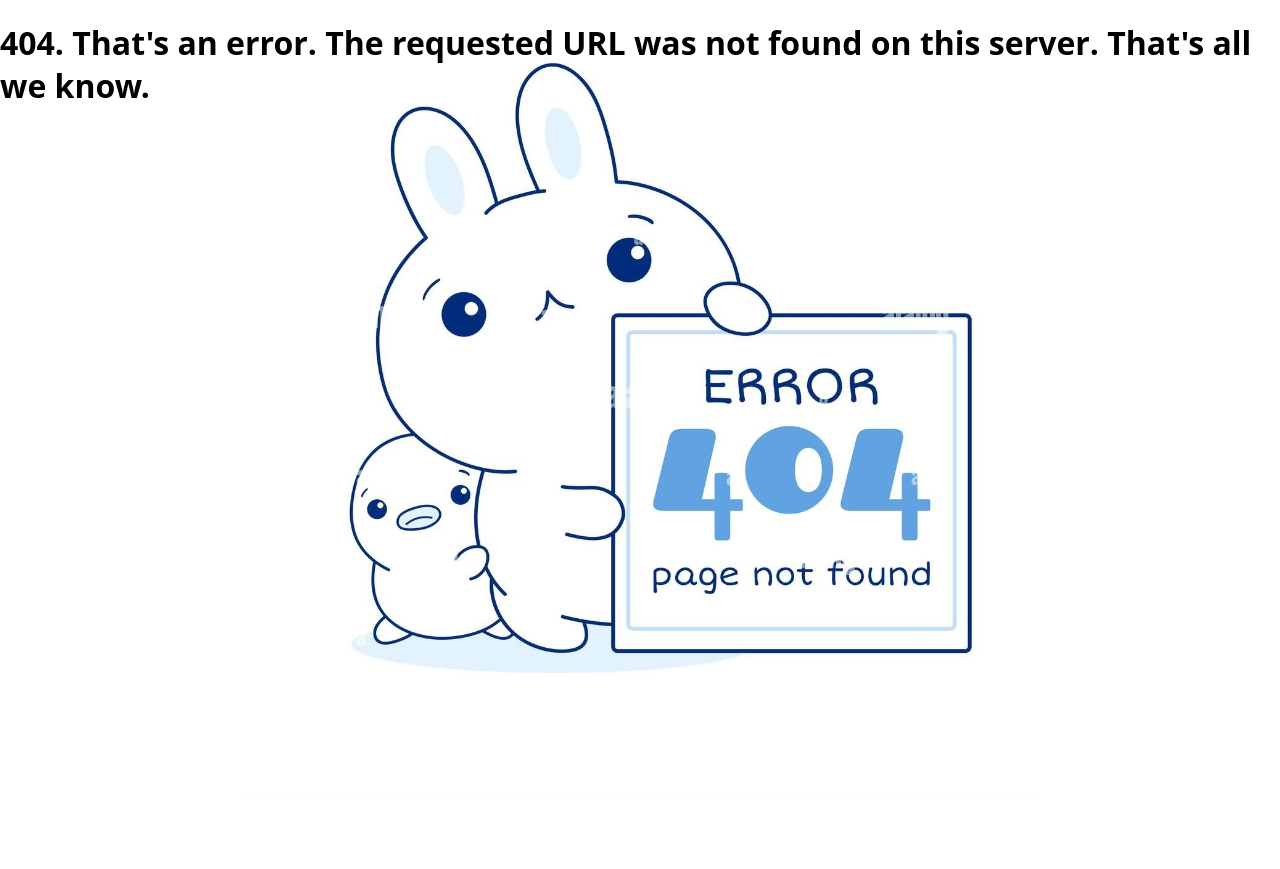
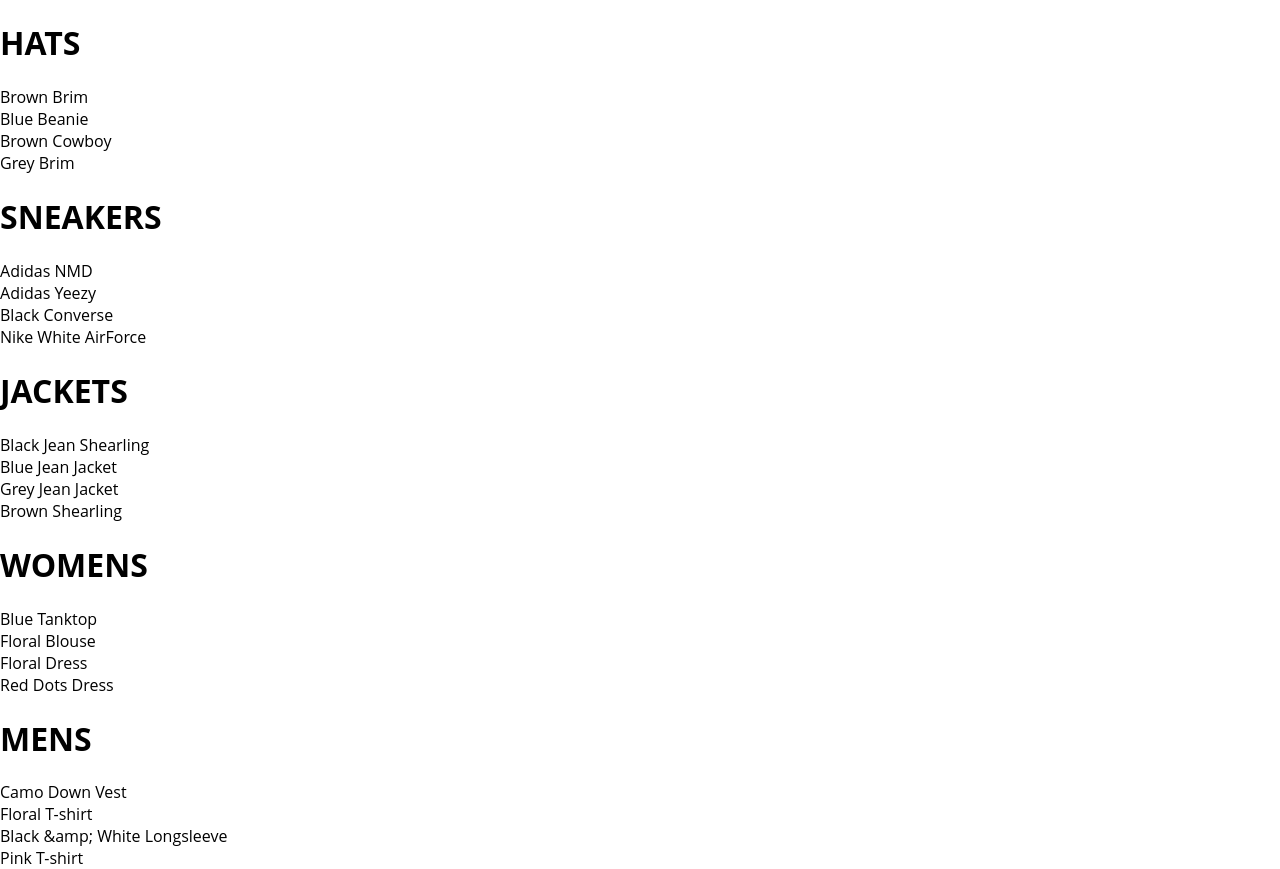
Before and after one commit to Dikshant09/crwn-clothing, a React (Create React App) app: page /shop in a window 1280 px wide. Before the commit this address had no page. Before the commit the page ends 800 px from the top, so only its background shows below. Built offline with nearby package versions, Linux system fonts and the light colour scheme.

Commit message:
Added Shop &collection preview pages. Also fixed hats page routing : )

```diff
--- a/package.json
+++ b/package.json
@@ -12,6 +12,7 @@
     "react-router-dom": "^6.2.2",
     "react-router-native": "^6.2.2",
     "react-scripts": "5.0.0",
+    "sass": "^1.49.10",
     "web-vitals": "^2.1.4",
     "yarn": "^1.22.18"
   },
--- a/src/App.js
+++ b/src/App.js
@@ -2,6 +2,8 @@
 import HomePage from './pages/homepage/homepage.component';
 import { BrowserRouter as Router, Routes, Route, Link, } from "react-router-dom";
 import ErrorPage from './components/ErrorPage/error.component';
+import ShopPage from './pages/shop/shop.component.jsx';
+
 
 const HatsPage = () => (
   <div>
@@ -16,6 +18,7 @@
       <Routes>
       <Route path="/" element={<HomePage /> } />
       <Route path="/hats" element={<HatsPage /> } />
+      <Route path="/shop" element={<ShopPage /> } />
       <Route path="*" element={<ErrorPage /> } />
       </Routes>
     </div>
--- a/src/components/ErrorPage/error.component.jsx
+++ b/src/components/ErrorPage/error.component.jsx
@@ -2,11 +2,6 @@
 import './error.styles.scss';
 const ErrorPage = () => (
     <div className="errorPage">
-        <h1>
-        404. That's an error. The requested URL was not found on this server. That's all we know.
-        </h1>
-        {/* <div className="errorPage"> */}
-        {/* </div> */}
     </div>
 )
 export default ErrorPage;
--- /dev/null
+++ b/src/components/collection-preview/collection-preview.component.jsx
@@ -0,0 +1,18 @@
+import React from 'react';
+import './collection-preview.styles.scss';
+
+const CollectionPreview = ({title, items, id}) => (
+    <div className = "collection-preview">
+        <h1 className = "title">{title.toUpperCase()}</h1>
+        <div className="preview">
+            {
+                items
+                .filter((item, id) => id < 4)
+                .map((item) => (
+                    <div key= {item.id}>{item.name}</div>
+                ))
+            }
+        </div>
+    </div>
+)
+export default CollectionPreview;
--- a/src/components/menu-item/menu-item.component.jsx
+++ b/src/components/menu-item/menu-item.component.jsx
@@ -5,13 +5,19 @@
 const MenuItem = ({title, imageUrl, size, linkUrl, match}) =>{
     let navigate = useNavigate();
     return(
-        <div className={`${size} menu-item`}>
+        <div className={`${size} menu-item`}
+            onClick = {
+                () => {
+                    if(linkUrl === 'shop/hats'){
+                        navigate("/hats");
+                    }
+                }}>
             <div className="background-image" style={{
             backgroundImage: `url(${imageUrl})`
             }}
-            onClick={() => { (linkUrl == "/hats") ? navigate("/hats") : navigate("/"); }}
+            // onClick={() => { navigate("/hats") }}
             />
-            <div className="content">
+            <div className="content" >
                 <h1 className="title">{title.toUpperCase() }</h1>
                 <span className="subtitle">Shop Now</span>
             </div>
--- /dev/null
+++ b/src/pages/shop/shop.component.jsx
@@ -0,0 +1,26 @@
+import React from "react";
+import SHOP_DATA from './shop.data.js';
+import CollectionPreview from '../../components/collection-preview/collection-preview.component.jsx';
+
+class ShopPage extends React.Component {
+  constructor(props) {
+    super(props);
+
+    this.state = {
+      collections: SHOP_DATA
+    }
+  }
+
+  render(){
+    const { collections } = this.state;
+      return (<div className = "shop-page">
+        {
+            collections.map(({id, ...OtherCollectionsProps}) => (
+              <CollectionPreview key={id} {...OtherCollectionsProps}/>
+            ))
+        }
+      </div>);
+  }
+}
+
+export default ShopPage;
--- /dev/null
+++ b/src/pages/shop/shop.data.js
@@ -0,0 +1,249 @@
+const SHOP_DATA = [
+    {
+        id: 1,
+        title: "Hats",
+        routeName: "hats",
+        items: [
+            {
+                id: 1,
+                name: "Brown Brim",
+                imageUrl: "https://i.ibb.co/ZYW3VTp/brown-brim.png",
+                price: 25,
+            },
+            {
+                id: 2,
+                name: "Blue Beanie",
+                imageUrl: "https://i.ibb.co/ypkgK0X/blue-beanie.png",
+                price: 18,
+            },
+            {
+                id: 3,
+                name: "Brown Cowboy",
+                imageUrl: "https://i.ibb.co/QdJwgmp/brown-cowboy.png",
+                price: 35,
+            },
+            {
+                id: 4,
+                name: "Grey Brim",
+                imageUrl: "https://i.ibb.co/RjBLWxB/grey-brim.png",
+                price: 25,
+            },
+            {
+                id: 5,
+                name: "Green Beanie",
+                imageUrl: "https://i.ibb.co/YTjW3vF/green-beanie.png",
+                price: 18,
+            },
+            {
+                id: 6,
+                name: "Palm Tree Cap",
+                imageUrl: "https://i.ibb.co/rKBDvJX/palm-tree-cap.png",
+                price: 14,
+            },
+            {
+                id: 7,
+                name: "Red Beanie",
+                imageUrl: "https://i.ibb.co/bLB646Z/red-beanie.png",
+                price: 18,
+            },
+            {
+                id: 8,
+                name: "Wolf Cap",
+                imageUrl: "https://i.ibb.co/1f2nWMM/wolf-cap.png",
+                price: 14,
+            },
+            {
+                id: 9,
+                name: "Blue Snapback",
+                imageUrl: "https://i.ibb.co/X2VJP2W/blue-snapback.png",
+                price: 16,
+            },
+        ],
+    },
+    {
+        id: 2,
+        title: "Sneakers",
+        routeName: "sneakers",
+        items: [
+            {
+                id: 1,
+                name: "Adidas NMD",
+                imageUrl: "https://i.ibb.co/0s3pdnc/adidas-nmd.png",
+                price: 220,
+            },
+            {
+                id: 2,
+                name: "Adidas Yeezy",
+                imageUrl: "https://i.ibb.co/dJbG1cT/yeezy.png",
+                price: 280,
+            },
+            {
+                id: 3,
+                name: "Black Converse",
+                imageUrl: "https://i.ibb.co/bPmVXyP/black-converse.png",
+                price: 110,
+            },
+            {
+                id: 4,
+                name: "Nike White AirForce",
+                imageUrl: "https://i.ibb.co/1RcFPk0/white-nike-high-tops.png",
+                price: 160,
+            },
+            {
+                id: 5,
+                name: "Nike Red High Tops",
+                imageUrl: "https://i.ibb.co/QcvzydB/nikes-red.png",
+                price: 160,
+            },
+            {
+                id: 6,
+                name: "Nike Brown High Tops",
+                imageUrl: "https://i.ibb.co/fMTV342/nike-brown.png",
+                price: 160,
+            },
+            {
+                id: 7,
+                name: "Air Jordan Limited",
+                imageUrl: "https://i.ibb.co/w4k6Ws9/nike-funky.png",
+                price: 190,
+            },
+            {
+                id: 8,
+                name: "Timberlands",
+                imageUrl: "https://i.ibb.co/Mhh6wBg/timberlands.png",
+                price: 200,
+            },
+        ],
+    },
+    {
+        id: 3,
+        title: "Jackets",
+        routeName: "jackets",
+        items: [
+            {
+                id: 1,
+                name: "Black Jean Shearling",
+                imageUrl: "https://i.ibb.co/XzcwL5s/black-shearling.png",
+                price: 125,
+            },
+            {
+                id: 2,
+                name: "Blue Jean Jacket",
+                imageUrl: "https://i.ibb.co/mJS6vz0/blue-jean-jacket.png",
+                price: 90,
+            },
+            {
+                id: 3,
+                name: "Grey Jean Jacket",
+                imageUrl: "https://i.ibb.co/N71k1ML/grey-jean-jacket.png",
+                price: 90,
+            },
+            {
+                id: 4,
+                name: "Brown Shearling",
+                imageUrl: "https://i.ibb.co/s96FpdP/brown-shearling.png",
+                price: 165,
+            },
+            {
+                id: 5,
+                name: "Tan Trench",
+                imageUrl: "https://i.ibb.co/M6hHc3F/brown-trench.png",
+                price: 185,
+            },
+        ],
+    },
+    {
+        id: 4,
+        title: "Womens",
+        routeName: "womens",
+        items: [
+            {
+                id: 1,
+                name: "Blue Tanktop",
+                imageUrl: "https://i.ibb.co/7CQVJNm/blue-tank.png",
+                price: 25,
+            },
+            {
+                id: 2,
+                name: "Floral Blouse",
+                imageUrl: "https://i.ibb.co/4W2DGKm/floral-blouse.png",
+                price: 20,
+            },
+            {
+                id: 3,
+                name: "Floral Dress",
+                imageUrl: "https://i.ibb.co/KV18Ysr/floral-skirt.png",
+                price: 80,
+            },
+            {
+                id: 4,
+                name: "Red Dots Dress",
+                imageUrl: "https://i.ibb.co/N3BN1bh/red-polka-dot-dress.png",
+                price: 80,
+            },
+            {
+                id: 5,
+                name: "Striped Sweater",
+                imageUrl: "https://i.ibb.co/KmSkMbH/striped-sweater.png",
+                price: 45,
+            },
+            {
+                id: 6,
+                name: "Yellow Track Suit",
+                imageUrl: "https://i.ibb.co/v1cvwNf/yellow-track-suit.png",
+                price: 135,
+            },
+            {
+                id: 7,
+                name: "White Blouse",
+                imageUrl: "https://i.ibb.co/qBcrsJg/white-vest.png",
+                price: 20,
+            },
+        ],
+    },
+    {
+        id: 5,
+        title: "Mens",
+        routeName: "mens",
+        items: [
+            {
+                id: 1,
+                name: "Camo Down Vest",
+                imageUrl: "https://i.ibb.co/xJS0T3Y/camo-vest.png",
+                price: 325,
+            },
+            {
+                id: 2,
+                name: "Floral T-shirt",
+                imageUrl: "https://i.ibb.co/qMQ75QZ/floral-shirt.png",
+                price: 20,
+            },
+            {
+                id: 3,
+                name: "Black &amp; White Longsleeve",
+                imageUrl: "https://i.ibb.co/55z32tw/long-sleeve.png",
+                price: 25,
+            },
+            {
+                id: 4,
+                name: "Pink T-shirt",
+                imageUrl: "https://i.ibb.co/RvwnBL8/pink-shirt.png",
+                price: 25,
+            },
+            {
+                id: 5,
+                name: "Jean Long Sleeve",
+                imageUrl: "https://i.ibb.co/VpW4x5t/roll-up-jean-shirt.png",
+                price: 40,
+            },
+            {
+                id: 6,
+                name: "Burgundy T-shirt",
+                imageUrl: "https://i.ibb.co/mh3VM1f/polka-dot-shirt.png",
+                price: 25,
+            },
+        ],
+    },
+];
+
+export default SHOP_DATA;
```
Also changed, not shown: src/components/collection-preview/collection-preview.styles.scss (added), src/pages/shop/shop.styles.scss (added), 1 other file (tests, documents, lock files or other folders).
